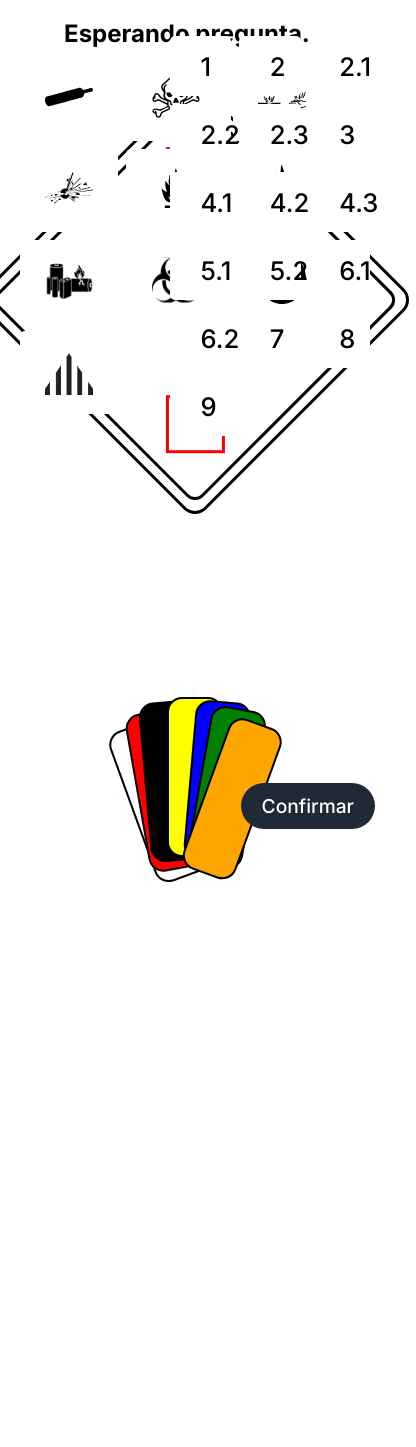
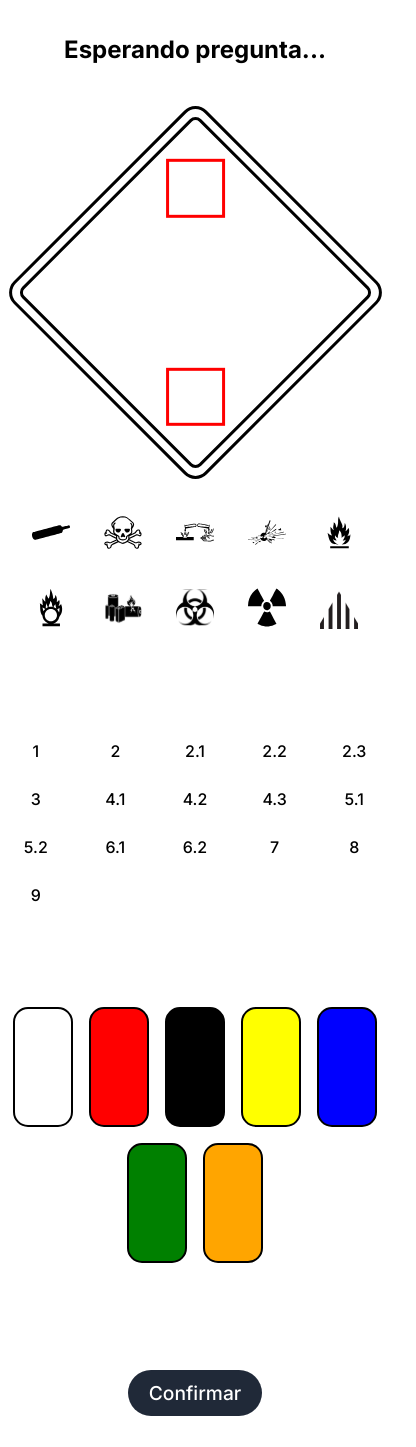
Before and after one commit to JTastico/Dot-s, a React (Vite) app in the folder frontend/: page /game in a window 390 px wide. Shown: the whole page, 416 px wide, since content can reach past the window. Before the commit the page ends 844 px from the top, so only its background shows below. Built offline with nearby package versions, Linux system fonts and the light colour scheme; a web font is replaced by a local one.

Commit message:
Add initial responsive view for mobile

```diff
--- a/frontend/src/components/game/Board/Board.module.css
+++ b/frontend/src/components/game/Board/Board.module.css
@@ -70,3 +70,32 @@
     width: clamp(40px, 15vw, 60px);
   }
 }
+
+@media (max-width: 768px) {
+  .boardContainer {
+    width: 70vw;
+    height: 70vw;
+    rotate: 45deg;
+    margin-top: 1rem;
+  }
+
+  .boardContainer::after {
+    width: 95%;
+    height: 95%;
+    border-radius: 8px;
+  }
+
+  .elementsContainer {
+    rotate: -45deg;
+  }
+
+  .redBox, .pictogramContainer img {
+    width: clamp(px, vw, px);
+    height: clamp(px, vw, px);
+  }
+
+  .centerCardsContainer {
+    flex-wrap: wrap;
+    gap: 10px;
+  }
+}
--- a/frontend/src/components/game/Card/Card.module.css
+++ b/frontend/src/components/game/Card/Card.module.css
@@ -87,3 +87,23 @@
 .handCard:has(+ *:hover) {
   //transform: translateZ(110px) rotateY(-20deg);
 } */
+
+@media (max-width: 768px) {
+  .handCard {
+    rotate: 0deg !important;
+    transform: none !important;
+    margin: 0.25rem;
+    width: 60px;
+    height: 120px;
+    transition: transform .3s;
+  }
+
+  .handCard:hover {
+    transform: translateY(-10px) !important;
+  }
+
+  .card {
+    width: 60px;
+    height: 120px;
+  }
+}
--- a/frontend/src/components/game/Number/Number.module.css
+++ b/frontend/src/components/game/Number/Number.module.css
@@ -1,14 +1,21 @@
 .numberContainer {
-  height: 60px;
-  width: 60px;
+  height: clamp(40px, 10vw, 60px);
+  width: clamp(100%, 100%);
   background-color: #ffffff;
   border-radius: 5px;
   color: #000;
   border: none;
   cursor: pointer;
   font-family: inherit;
-  font-size: 1.6rem;
-  transition: transform .2s;
+  font-size: clamp(1rem, 4vw, 1.6rem); /* tamaño de fuente responsivo */
+  transition: transform 0.2s;
+  margin-left: 9px;
+  margin-right: 9px;
+
+  /*alinear los numeros dentro de la card*/
+  display: flex;
+  align-items: center;
+  justify-content: center;
 }
 
 .numberContainer:hover {
--- a/frontend/src/components/game/PictogramList/Pictogram.module.css
+++ b/frontend/src/components/game/PictogramList/Pictogram.module.css
@@ -21,3 +21,16 @@
   width: 60px !important;
   height: 60px !important;
 }
+
+@media (max-width: 768px) {
+  .pictogramImage {
+    width: clamp(35px, 15vw, 55px) !important;
+    height: clamp(35px, 15vw, 55px) !important;
+  }
+
+  /*Tamaño de los pictogramas*/
+  .pictogramButton {
+    padding: 4px;
+    border-radius: 4px;
+  }
+}
--- a/frontend/src/components/game/PictogramList/PictogramList.module.css
+++ b/frontend/src/components/game/PictogramList/PictogramList.module.css
@@ -14,3 +14,19 @@
   padding: 6px;
   width: auto;
 }
+
+@media (max-width: 768px) {
+  .pictogramList {
+    position: relative;
+    margin: 1rem auto;
+    grid-template-columns: repeat(auto-fit, minmax(60px, 1fr));
+    justify-items: center;
+    width: 90%;
+    left: auto;
+  }
+
+  .pictogramList img {
+    max-width: 50px;
+    height: auto;
+  }
+}
--- a/frontend/src/pages/Game/Game.jsx
+++ b/frontend/src/pages/Game/Game.jsx
@@ -148,17 +148,15 @@ export default function Game() {
           <p>Siguiente pregunta en: {visualTimeLeft} segundos</p>
         </div>
       )}
+
       <div className={styles.gameContainer}>
+        {/* Enunciado */}
         <div className={styles.questionContainer}>
           <h2>{question ? question.title : "Esperando pregunta..."}</h2>
           {timeLeft !== null && <p>Tiempo restante: {timeLeft} segundos</p>}
           <p>{message}</p>
         </div>
 
-        <PictogramList
-          onPictogramSelect={movePictogramToTop}
-          selectedPictogram={topPictogram}
-        />
         <Board
           topPictogram={topPictogram}
           onPictogramRemove={removePictogram}
@@ -166,6 +164,11 @@ export default function Game() {
           onCardRemove={removeCardFromCenter}
           bottomNumber={bottomNumber}
           onNumberRemove={removeNumberFromBottom}
+        />
+
+        <PictogramList
+          onPictogramSelect={movePictogramToTop}
+          selectedPictogram={topPictogram}
         />
 
         <div className={styles.numbersContainer}>
@@ -178,6 +181,16 @@ export default function Game() {
             />
           ))}
     </div>
+
+        <div className={styles.cardContainer}>
+          {COLORS.map((color, index) => (
+            <Card
+              key={index}
+              cardColor={color}
+              onClick={() => moveCardToCenter(color)}
+              inHand={true}
+            />
+          ))}
         </div>
 
         <div className={styles.acceptButton}>
@@ -190,17 +203,8 @@ export default function Game() {
             Confirmar
           </GameButton>
         </div>
-
-      <div className={styles.cardContainer}>
-        {COLORS.map((color, index) => (
-          <Card
-            key={index}
-            cardColor={color}
-            onClick={() => moveCardToCenter(color)}
-            inHand={true}
-          />
-        ))}
       </div>
     </div>
+
   );
 }
--- a/frontend/src/pages/Game/Game.module.css
+++ b/frontend/src/pages/Game/Game.module.css
@@ -120,3 +120,52 @@
   margin-top: 1rem;
   font-size: 1.5rem;
 }
+
+@media (max-width: 768px) {
+  .gameContainer {
+    display: flex;
+    flex-direction: column;
+    align-items: center;
+  }
+
+  .questionContainer,
+  .boardContainer,
+  .elementsContainer,
+  .numbersContainer,
+  .cardContainer,
+  .acceptButton {
+    order: unset; /* Asegura que sigan el flujo natural */
+    width: 100%;
+    margin: 1rem auto;
+  }
+
+  .boardContainer {
+    transform: rotate(30deg);
+    width: clamp(200px, 90vw, 300px);
+    height: clamp(200px, 90vw, 300px);
+  }
+
+  .numbersContainer {
+    position: relative;
+    top: auto;
+    right: auto;
+    grid-template-columns: repeat(auto-fit, minmax(60px, 1fr));
+  }
+
+  .cardContainer {
+    position: relative;
+    flex-wrap: wrap;
+    background: transparent;
+    box-shadow: none;
+    padding: 0;
+    gap: 0.5rem;
+  }
+
+  .acceptButton {
+    position: relative;
+    bottom: auto;
+    right: auto;
+    margin-top: 1rem;
+    text-align: center;
+  }
+}
```
Lines whose indentation alone changed are shown as unchanged.
